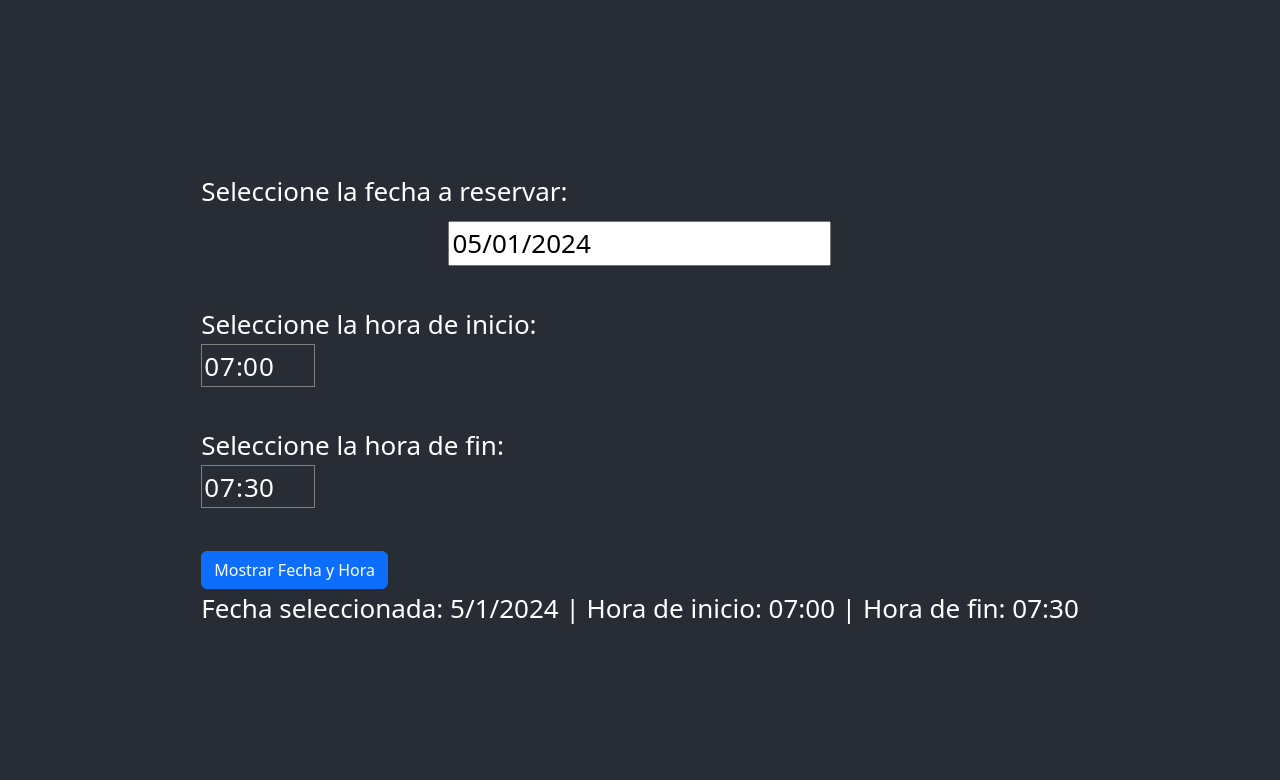
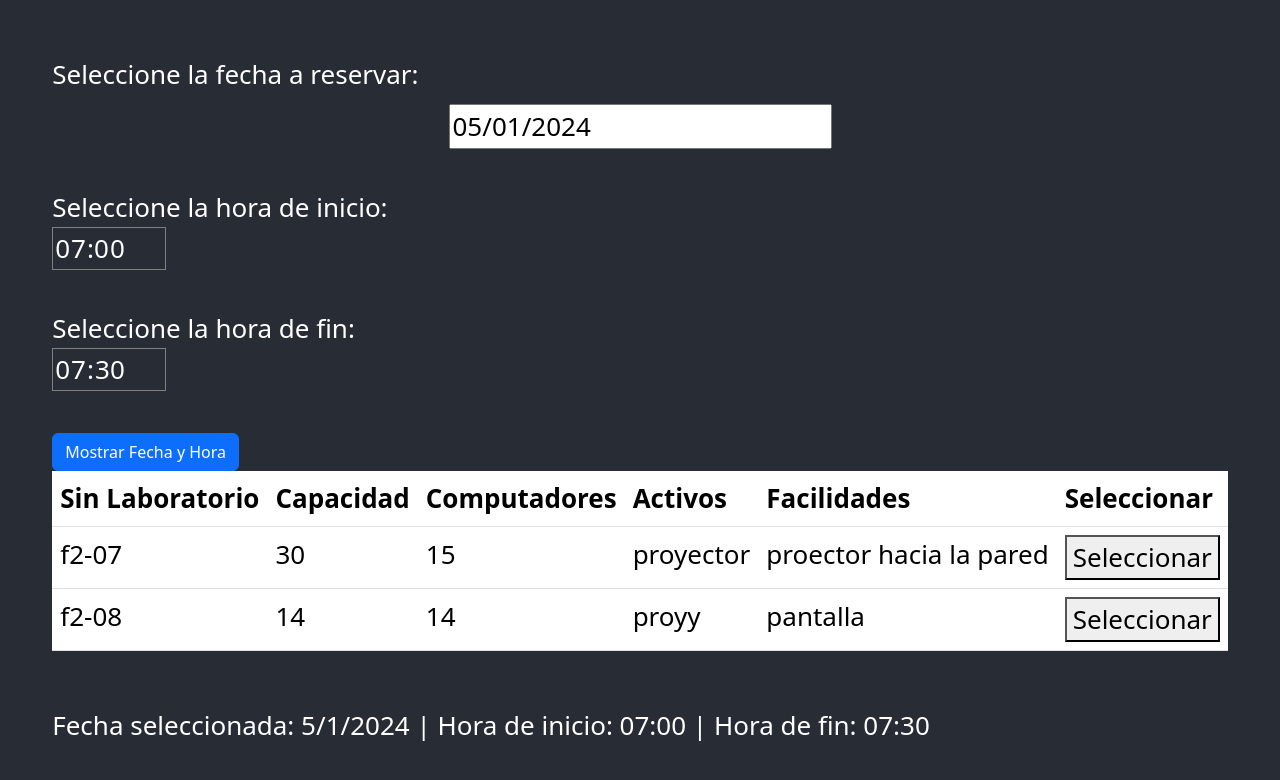
Before and after one commit to EmilioTec10/LabCE-Proyecto1BD, a React (Create React App) app in the folder reservas_prof/: page / in a window 1280 px wide. Both pictures are taken after a click on the button "Mostrar Fecha y Hora". Shown: the top 780 px of the page. Built offline with nearby package versions, Linux system fonts and the light colour scheme.

Commit message:
tabla, boton seleccionar e informacion

```diff
--- a/reservas_prof/src/App.js
+++ b/reservas_prof/src/App.js
@@ -14,6 +14,7 @@ const App = () => {
   const [errorHoraInicio, setErrorHoraInicio] = useState(false); // Estado para controlar el mensaje de error de horaInicio
   const [errorHoraFin, setErrorHoraFin] = useState(false); // Estado para controlar el mensaje de error de horaFin
   const [informacion, setInformacion] = useState(""); // Estado para almacenar la información a mostrar
+  const [mostrarTabla, setMostrarTabla] = useState(false); // Estado para controlar la visualización de la tabla
 
   const onDateChange = fecha => {
     setFecha(fecha);
@@ -21,10 +22,14 @@ const App = () => {
 
   const onHoraInicioChange = horaInicio => {
     setHoraInicio(horaInicio);
+    // Al cambiar la hora de inicio, reiniciamos el mensaje de error
+    setErrorHoraInicio(false);
   };
 
   const onHoraFinChange = horaFin => {
     setHoraFin(horaFin);
+    // Al cambiar la hora de fin, reiniciamos el mensaje de error
+    setErrorHoraFin(false);
   };
 
   const mostrarFechaHora = () => {
@@ -64,6 +69,9 @@ const App = () => {
 
       // Actualizar el estado para mostrar la información en el label
       setInformacion(`Fecha seleccionada: ${fecha.toLocaleDateString()} | Hora de inicio: ${horaInicio} | Hora de fin: ${horaFin}`);
+
+      // Mostrar la tabla
+      setMostrarTabla(true);
     }
   };
 
@@ -74,6 +82,10 @@ const App = () => {
   const esDiaHabil = date => {
     const diaSemana = date.getDay();
     return diaSemana >= 1 && diaSemana <= 6; // Lunes a sábado
+  };
+
+  const seleccionarLaboratorio = (laboratorio) => {
+    alert(`Información seleccionada:\nFecha: ${fecha.toLocaleDateString()} | Hora de inicio: ${horaInicio} | Hora de fin: ${horaFin} | Laboratorio: ${laboratorio}`);
   };
 
   return (
@@ -137,7 +149,45 @@ const App = () => {
           {errorHoraFin && <p className="error-message">Por favor, ingrese una hora válida de fin (de 07:30 a 21:00, y solo minutos 00 o 30).</p>}
         </div>
         <br />
-        <input type="button" value="Mostrar Fecha y Hora" className="btn btn-primary" onClick={mostrarFechaHora}/>
+        {(errorHoraInicio || errorHoraFin) ? (
+          <p className="error-message">Por favor, corrija la hora seleccionada.</p>
+        ) : (
+          <input type="button" value="Mostrar Fecha y Hora" className="btn btn-primary" onClick={mostrarFechaHora}/>
+        )}
+        <br />
+        {mostrarTabla && !errorHoraInicio && !errorHoraFin && (
+          <table className="table">
+            <thead>
+              <tr>
+                <th>Sin Laboratorio</th>
+                <th>Capacidad</th>
+                <th>Computadores</th>
+                <th>Activos</th>
+                <th>Facilidades</th>
+                <th>Seleccionar</th>
+              </tr>
+            </thead>
+            <tbody>
+              <tr>
+                <td>f2-07</td>
+                <td>30</td>
+                <td>15</td>
+                <td>proyector</td>
+                <td>proector hacia la pared</td>
+                <td><button onClick={() => seleccionarLaboratorio('f2-07')}>Seleccionar</button></td>
+              </tr>
+              <tr>
+                <td>f2-08</td>
+                <td>14</td>
+                <td>14</td>
+                <td>proyy</td>
+                <td>pantalla</td>
+                <td><button onClick={() => seleccionarLaboratorio('f2-08')}>Seleccionar</button></td>
+              </tr>
+              {/* Agrega más filas aquí si es necesario */}
+            </tbody>
+          </table>
+        )}
         <br />
         <label>{informacion}</label>
       </div>
```
